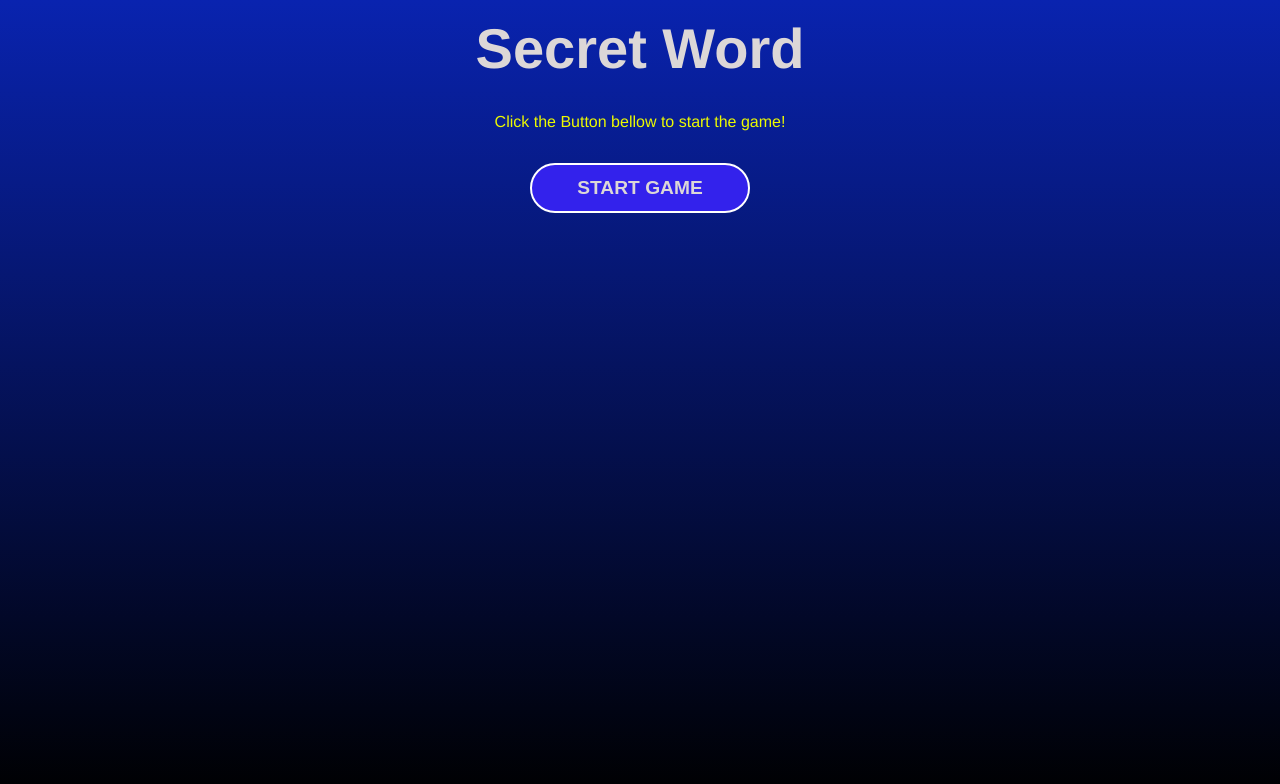
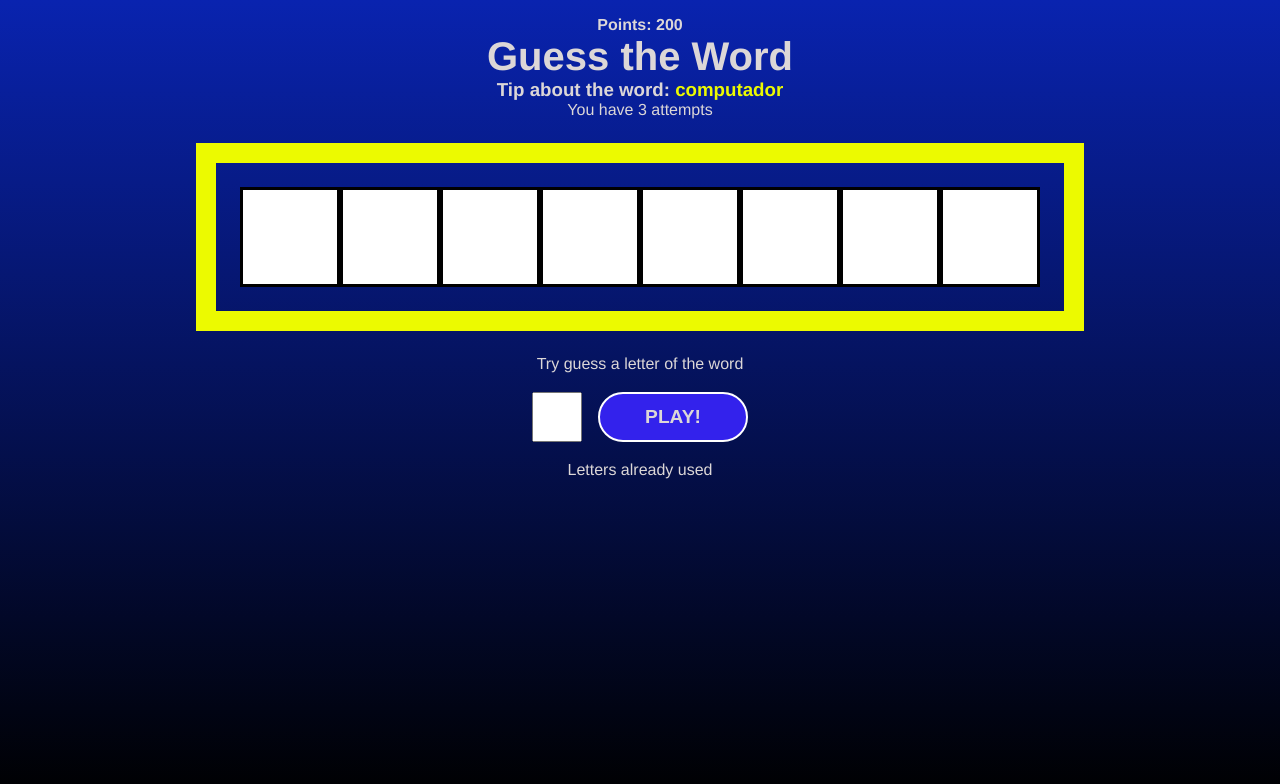
Before and after one commit to andrevitormb/React_Secret_Word, a React (Vite) app in the folder Secret_Word/: page / in a window 1280 px wide. Shown: the top 784 px of the page. Built offline with nearby package versions, Linux system fonts and the light colour scheme.

Commit message:
Finished Project

```diff
--- a/Secret_Word/src/App.jsx
+++ b/Secret_Word/src/App.jsx
@@ -30,24 +30,28 @@
   const [attempts, setAttempts]= useState(attemptsQty)
   const [score, setScore] = useState(0)
 
-  const pickWordAndCategory = () =>{
+  const pickWordAndCategory = useCallback(() =>{
     //picked a random category
     const categories = Object.keys(word);
     const category = categories[Math.floor(Math.random() * Object.keys(categories).length)]
 
-    console.log(category)
+    /* console.log(category) */
 
     //Pick a random Word
     const words = word[category][Math.floor(Math.random()* word[category].length)]
 
-    console.log(words)
+   /*  console.log(words) */
 
     return {words, category}
-   }
+   }, [word])
 
 
  //Starts the secret Word game
- const startGame = () =>{
+ const startGame = useCallback(() =>{
+  //clear all letters
+  clearLettersStats()
+
+  //pick word and pick category
   const {words, category} = pickWordAndCategory()
 
   setGameStage(stages[1].name)
@@ -56,13 +60,13 @@
   let wordLetters = words.split("")
 
   wordLetters = wordLetters.map((Letter) => Letter.toLowerCase())
-  console.log(wordLetters)
+  /* console.log(wordLetters) */
 
   //Filĺ States
   setPickedWord(words)
   setPickedCategory(category)
   setLetters(wordLetters)
- }
+ },[pickWordAndCategory])
 
  //process the letter input
 const verifyLetter = (letter) => {
@@ -94,15 +98,30 @@
   setWrongLetters([])
 }
 
+//check if Attempts ended
 useEffect(()=>{
   if (attempts <= 0){
     //restart all stats
+    clearLettersStats()
 
-    clearLettersStats()
     setGameStage(stages[2].name)
   }
+}, [attempts])
 
-}, [attempts])
+//check win condition
+useEffect(()=> {
+  const uniqueLetters = [...new Set(letters)];
+
+  //win condition
+  if(guessedLetters.length === uniqueLetters.length){
+    setScore((actualScore) => actualScore += 100)
+
+    //restart game with new word
+    startGame();
+  }
+
+  /* console.log(uniqueLetters) */
+},[guessedLetters, letters,startGame])
 
 const retry= () =>{
   setScore(0)
```
Also changed, not shown: 1 other file (tests, documents, lock files or other folders).
